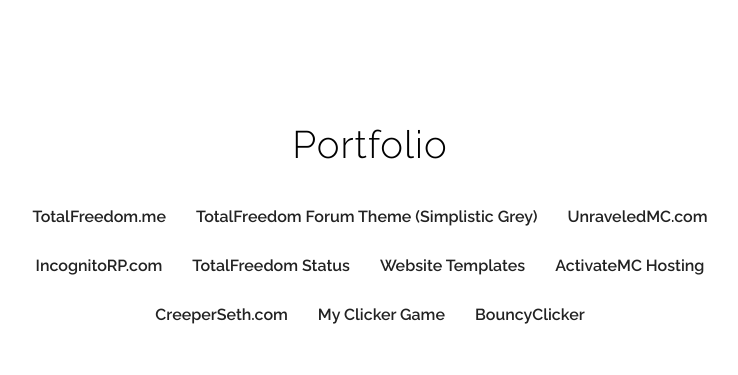
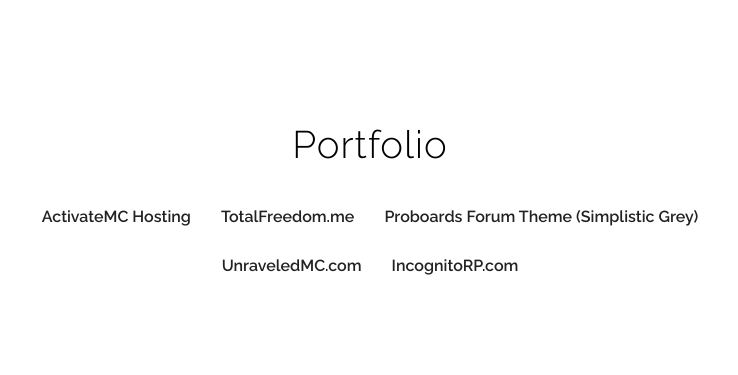
Before and after one commit to aggelosQQ/aggelosqq.github.io, a PHP site: page / in a window 1280 px wide. Shown: the part 741-1116 px from the top of the page, without its empty margins (270-1008 px from the left). Run offline with PHP 8.4, Linux system fonts and the light colour scheme.

Commit message:
Removed low-quality projects

```diff
--- a/index.html
+++ b/index.html
@@ -24,6 +24,7 @@
 </script>
 </head>
 <body>
+	<div class="header">
 	<nav class="nav">
 		<h2 class="page-brand" id="top"><a href="index.html">Aggelos Sarris</a></h2>
 		<i class="fa fa-bars fa-fw menu show-on-mobile"></i>
@@ -42,6 +43,7 @@
 		<h3 class="name">Aggelos Sarris</h3>
 		<p class="subtitle">Front End Website Developer & Designer</p>
 	</section>
+	</div>
 	<section class="skills section">
 		<h1 class="section-title">Capabilities</h1>
 		<div class="skills-inner">
@@ -104,16 +106,11 @@
 	<section class="projects section" id="projects">
 		<h1 class="section-title">Portfolio</h1>
 		<div class="projects-list">
+			<a href="https://aggelosqq.com/activatemchosting.com/" target="_blank"  class="project">ActivateMC Hosting</a>
 			<a href="http://totalfreedom.me" target="_blank" class="project">TotalFreedom.me</a>
-			<a href="https://aggelosqq.com/images/totalfreedom-simplistic-gray.png" target="_blank" class="project">TotalFreedom Forum Theme (Simplistic Grey)</a>
+			<a href="https://aggelosqq.com/images/totalfreedom-simplistic-gray.png" target="_blank" class="project">Proboards Forum Theme (Simplistic Grey)</a>
 			<a href="unraveledmc.com/" target="_blank"  class="project">UnraveledMC.com</a>
 			<a href="https://aggelosqq.com/incognitorp.com/" target="_blank"  class="project">IncognitoRP.com</a>
-			<a href="http://totalfreedom.me/status" target="_blank"  class="project">TotalFreedom Status</a>
-			<a href="https://aggelosqq.com/templates/" target="_blank"  class="project">Website Templates</a>
-			<a href="https://aggelosqq.com/activatemchosting.com/" target="_blank"  class="project">ActivateMC Hosting</a>
-			<a href="https://aggelosqq.com/creeperseth.com/" target="_blank"  class="project">CreeperSeth.com</a>
-			<a href="https://aggelosqq.com/aggclicker" target="_blank"  class="project">My Clicker Game</a>
-			<a href="https://aggelosqq.com/bouncyclicker" target="_blank"  class="project">BouncyClicker</a>
 		</div>
 	</section>
 
@@ -139,7 +136,7 @@
 						"Aggelos is a young, enthusiastic and talented Developer.  Aggelos has helped me on previous projects and has worked promptly and effectively yet still resulting in all around excellent service with the highest of quality. I would recommend him to anyone needing front-end website development done."
 					</p>
 					<p class="author">
-						By <strong>Leo</strong>, Founder of <strong>ActivateMC Hosting</strong>
+						By <strong>Leo</strong>, Founder of <strong><a href="https://aggelosqq.com/activatemchosting.com/" target="_blank">ActivateMC Hosting</a></strong>
 					</p>
 				</div>
 
--- a/scss/main.scss
+++ b/scss/main.scss
@@ -30,6 +30,13 @@
 	font-family: 'Raleway', sans-serif;
 	// overflow-x: hidden;
 }
+
+.header {
+	// background: url('../images/header.png') no-repeat center;
+	// background-size: cover ;
+	// height: 100vh;
+}
+
 .page-brand {
 	float: left;
 	transform: translateX(-400px);
@@ -436,7 +443,7 @@
 		padding:30px;
 
 		.section-title {
-			margin-bottom: 70px
+			margin-bottom: 30px
 		}
 
 		.card {
```
Also changed, not shown: css/main.css, images/header.png (added), images/logo.png (added).
